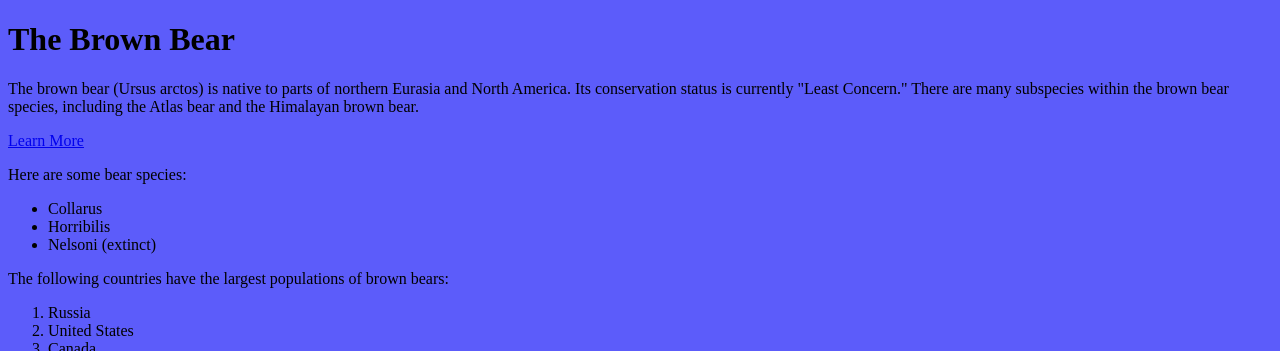
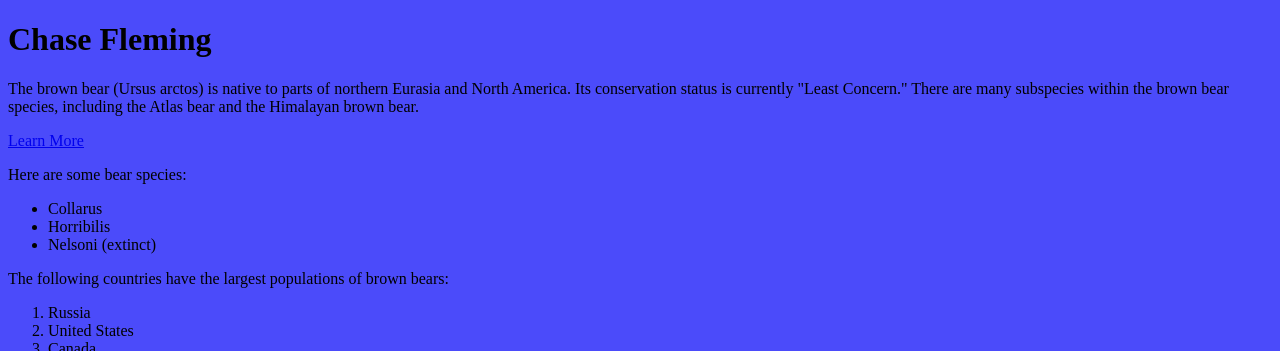
Before and after one commit to cflemi12/cflemi12.github.io, a PHP site: page / in a window 1280 px wide. Shown: the top 351 px of the page. Run offline with PHP 8.4, Linux system fonts and the light colour scheme.

Commit message:
still trying this css shit

```diff
--- a/index.html
+++ b/index.html
@@ -1,11 +1,11 @@
 <!DOCTYPE html>
 <html>
 <head>
-  <title>Chase "Mother Fucking" Fleming</title>
+  <title>Cf</title>
   <link href="style.css" type="text/css" rel="stylesheet">
 </head>
 <body>
-  <h1>The Brown Bear</h1>
+  <h1>Chase Fleming</h1>
   <!-- A section that describes the brown bear -->
   <p>The brown bear (Ursus arctos) is native to parts of northern Eurasia and North America. Its conservation status is currently "Least Concern." There are many subspecies within the brown bear species, including the Atlas bear and the Himalayan brown bear.</p>
   <a href="https://facebook.com">Learn More</a>
--- a/style.css
+++ b/style.css
@@ -1,3 +1,3 @@
 body {
-    background: rgba(75,75,250, 0.9);
+    background: rgb(75,75,250);
 }
```
